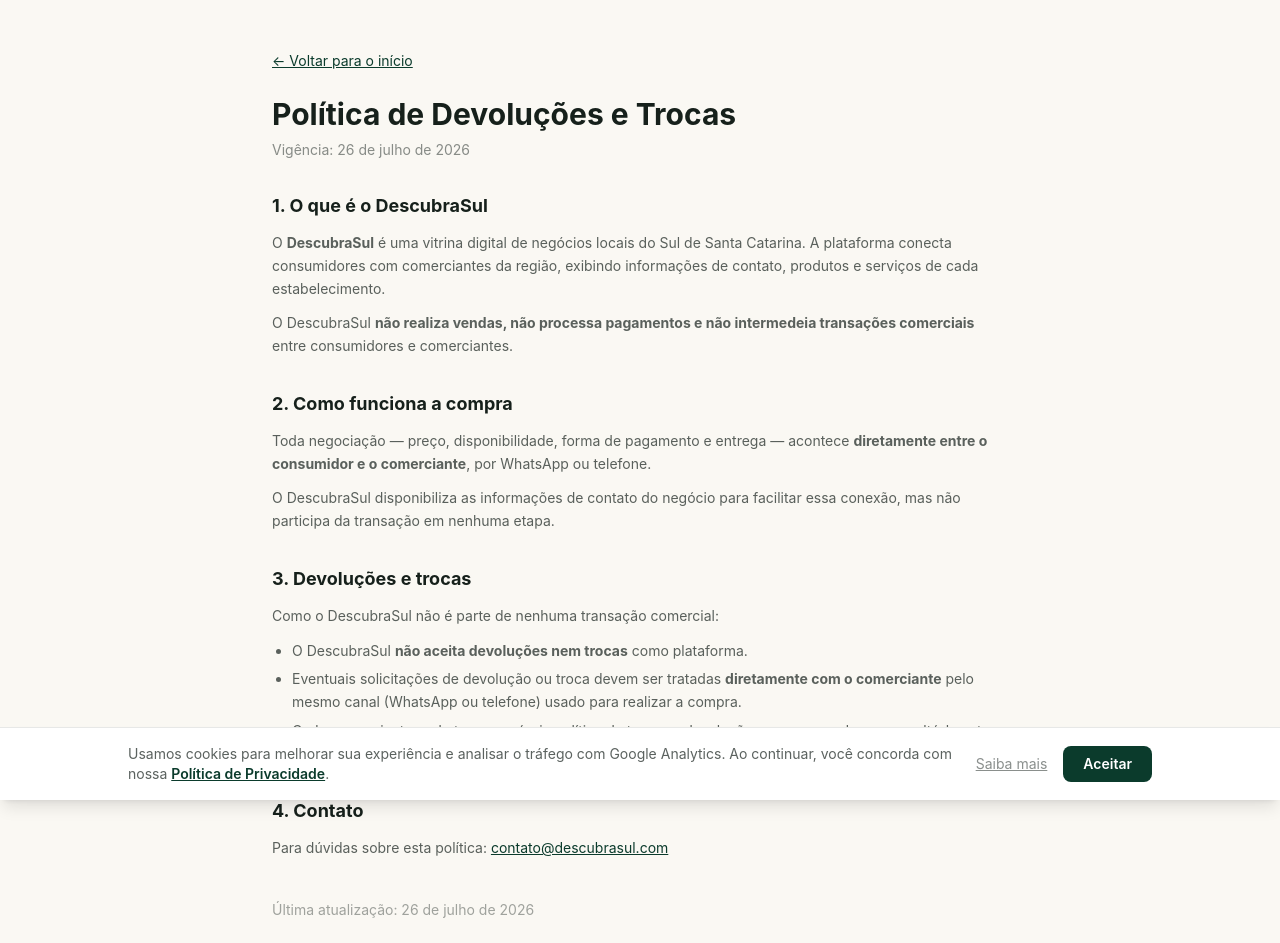
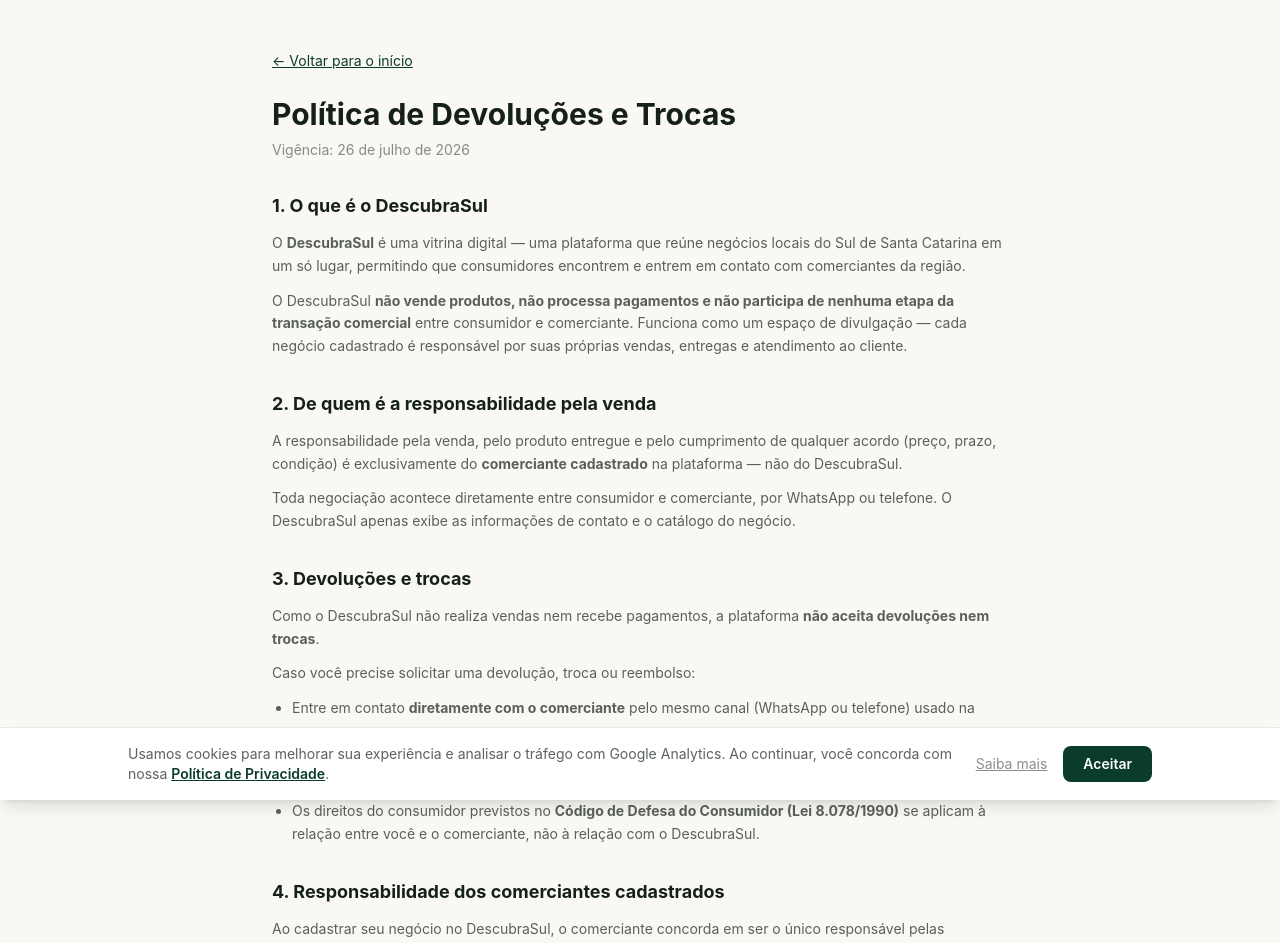
Before and after one commit to developreiloyo/descubrasul-site, a Next.js app in the folder frontend/: page /politica-devolucoes in a window 1280 px wide. Shown: the top 943 px of the page. Built offline with nearby package versions, Linux system fonts and the light colour scheme; no server answers; a web font is replaced by a local one.

Commit message:
docs(legal): rewrite politica-devolucoes clarifying merchant responsibility chain

```diff
--- a/frontend/src/app/politica-devolucoes/page.tsx
+++ b/frontend/src/app/politica-devolucoes/page.tsx
@@ -21,55 +21,78 @@
 
       <Section titulo="1. O que é o DescubraSul">
         <p>
-          O <strong>DescubraSul</strong> é uma vitrina digital de negócios
-          locais do Sul de Santa Catarina. A plataforma conecta consumidores com
-          comerciantes da região, exibindo informações de contato, produtos e
-          serviços de cada estabelecimento.
+          O <strong>DescubraSul</strong> é uma vitrina digital — uma plataforma
+          que reúne negócios locais do Sul de Santa Catarina em um só lugar,
+          permitindo que consumidores encontrem e entrem em contato com
+          comerciantes da região.
         </p>
         <p>
-          O DescubraSul <strong>não realiza vendas, não processa pagamentos
-          e não intermedeia transações comerciais</strong> entre consumidores e
-          comerciantes.
+          O DescubraSul <strong>não vende produtos, não processa pagamentos e
+          não participa de nenhuma etapa da transação comercial</strong> entre
+          consumidor e comerciante. Funciona como um espaço de divulgação —
+          cada negócio cadastrado é responsável por suas próprias vendas,
+          entregas e atendimento ao cliente.
         </p>
       </Section>
 
-      <Section titulo="2. Como funciona a compra">
+      <Section titulo="2. De quem é a responsabilidade pela venda">
         <p>
-          Toda negociação — preço, disponibilidade, forma de pagamento e
-          entrega — acontece <strong>diretamente entre o consumidor e o
-          comerciante</strong>, por WhatsApp ou telefone.
+          A responsabilidade pela venda, pelo produto entregue e pelo
+          cumprimento de qualquer acordo (preço, prazo, condição) é
+          exclusivamente do <strong>comerciante cadastrado</strong> na
+          plataforma — não do DescubraSul.
         </p>
         <p>
-          O DescubraSul disponibiliza as informações de contato do negócio para
-          facilitar essa conexão, mas não participa da transação em nenhuma
-          etapa.
+          Toda negociação acontece diretamente entre consumidor e comerciante,
+          por WhatsApp ou telefone. O DescubraSul apenas exibe as informações
+          de contato e o catálogo do negócio.
         </p>
       </Section>
 
       <Section titulo="3. Devoluções e trocas">
         <p>
-          Como o DescubraSul não é parte de nenhuma transação comercial:
+          Como o DescubraSul não realiza vendas nem recebe pagamentos, a
+          plataforma <strong>não aceita devoluções nem trocas</strong>.
+        </p>
+        <p>
+          Caso você precise solicitar uma devolução, troca ou reembolso:
         </p>
         <ul>
           <li>
-            O DescubraSul <strong>não aceita devoluções nem trocas</strong> como
-            plataforma.
+            Entre em contato <strong>diretamente com o comerciante</strong>{" "}
+            pelo mesmo canal (WhatsApp ou telefone) usado na compra.
           </li>
           <li>
-            Eventuais solicitações de devolução ou troca devem ser tratadas{" "}
-            <strong>diretamente com o comerciante</strong> pelo mesmo canal
-            (WhatsApp ou telefone) usado para realizar a compra.
+            Cada negócio define sua própria política de trocas e devoluções —
+            consulte o comerciante antes de finalizar a compra.
           </li>
           <li>
-            Cada comerciante pode ter sua própria política de trocas e
-            devoluções — recomenda-se consultá-la antes de finalizar a compra.
+            Os direitos do consumidor previstos no{" "}
+            <strong>Código de Defesa do Consumidor (Lei 8.078/1990)</strong>{" "}
+            se aplicam à relação entre você e o comerciante, não à relação
+            com o DescubraSul.
           </li>
         </ul>
       </Section>
 
-      <Section titulo="4. Contato">
+      <Section titulo="4. Responsabilidade dos comerciantes cadastrados">
         <p>
-          Para dúvidas sobre esta política:{" "}
+          Ao cadastrar seu negócio no DescubraSul, o comerciante concorda em
+          ser o único responsável pelas transações realizadas com seus clientes,
+          incluindo:
+        </p>
+        <ul>
+          <li>Qualidade e conformidade dos produtos ou serviços oferecidos.</li>
+          <li>Cumprimento dos prazos e condições acordados com o consumidor.</li>
+          <li>Atendimento a solicitações de devolução, troca ou reembolso.</li>
+          <li>Observ��ncia do Código de Defesa do Consumidor.</li>
+        </ul>
+      </Section>
+
+      <Section titulo="5. Contato">
+        <p>
+          Para dúvidas sobre esta política ou sobre o funcionamento da
+          plataforma:{" "}
           <a
             href="mailto:contato@descubrasul.com"
             className="text-primary underline"
```
